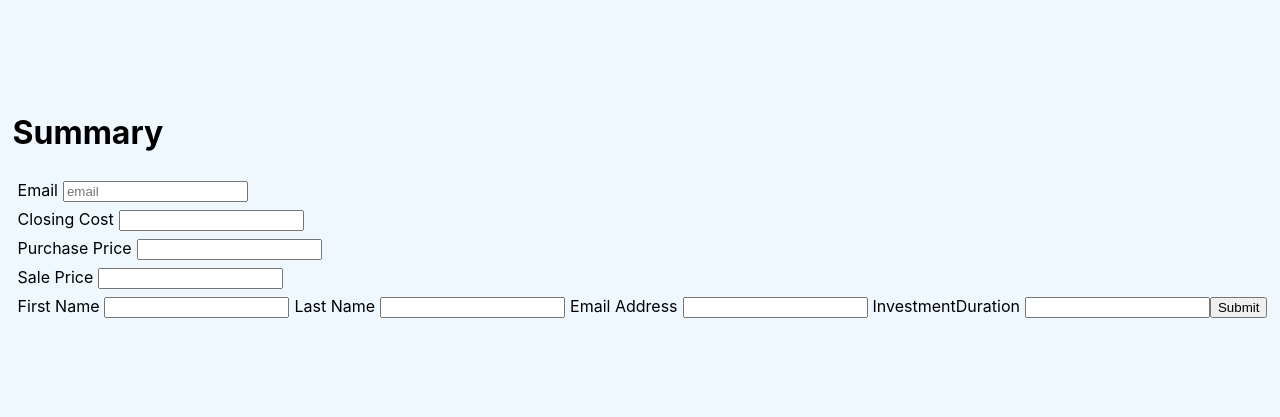
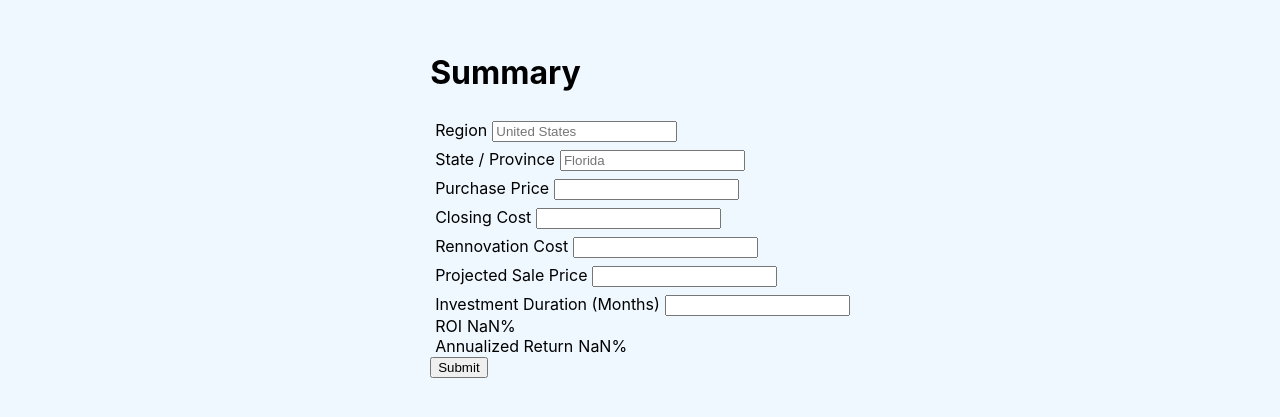
Before and after one commit to delaanthonio/deal-flow, a React (Create React App) app: page / in a window 1280 px wide. Shown: the part 195-612 px from the top of the page. Built offline with nearby package versions, Linux system fonts and the light colour scheme.

Commit message:
feat: add additional fields to real estate form

```diff
--- a/src/RealEstateReonvationForm.tsx
+++ b/src/RealEstateReonvationForm.tsx
@@ -1,178 +1,137 @@
-import { ChangeEventHandler } from 'react';
-import { Field, Form, Formik, useFormik } from 'formik';
+import { ErrorMessage, Field, Form, Formik } from 'formik'
 
 class RealEstateRenovationValues {
-    firstName: string = "";
-    lastName: string = "";
-    email: string = "";
-    purchasePrice: string = "";
-    rennovationCost: string = "";
-    salePrice: string = "";
-    investmentDuration: string = "";
-    closingCost: string = "";
+    closingCost: string = ''
+    investmentDuration: string = ''
+    projectedSalePrice: string = ''
+    purchasePrice: string = ''
+    region: string = ''
+    rennovationCost: string = ''
+    subRegion: string = ''
 }
-
 
 // A custom validation function. This must return an object
 // which keys are symmetrical to our values/initialValues
 const validate = (values: RealEstateRenovationValues) => {
     const errors: RealEstateRenovationValues = {
-        firstName: "", lastName: "", email: "", purchasePrice: "", rennovationCost:
-            "", salePrice: "", investmentDuration: "", closingCost: ""
-    };
-    if (!values.firstName) {
-        errors.firstName = 'Required';
-    } else if (values.firstName.length > 15) {
-        errors.firstName = 'Must be 15 characters or less';
-    }
-
-    if (!values.lastName) {
-        errors.lastName = 'Required';
-    } else if (values.lastName.length > 20) {
-        errors.lastName = 'Must be 20 characters or less';
-    }
-
-    if (!values.email) {
-        errors.email = 'Required';
-        errors.email = 'Required';
-    } else if (!/^[A-Z0-9._%+-]+@[A-Z0-9.-]+\.[A-Z]{2,4}$/i.test(values.email)) {
-        errors.email = 'Invalid email address';
+        region: '',
+        subRegion: '',
+        purchasePrice: '',
+        rennovationCost: '',
+        projectedSalePrice: '',
+        investmentDuration: '',
+        closingCost: '',
     }
 
     if (!values.purchasePrice) {
-        errors.purchasePrice = "Required"
+        errors.purchasePrice = 'Required'
     } else if (!/^[0-9]+$/i.test(values.purchasePrice)) {
-        errors.purchasePrice = 'Invalid Purchase Price';
+        errors.purchasePrice = 'Invalid Purchase Price'
     }
 
-    return errors;
-};
+    return errors
+}
 
-interface FormInputProps {
+interface LabeledFieldProps {
     name: string
     title: string
     placeholder?: string
-    errors?: string | number | readonly string[]
 }
 
-const FormInput = (props: FormInputProps) => {
+interface DisplayFieldProps {
+    name: string
+    title: string
+    value: string
+}
+
+const LabeledField = (props: LabeledFieldProps) => {
     return (
-        <div className='input-container'>
+        <div className="input-container">
             <label htmlFor={props.name}>{props.title}</label>
-            <Field {...props} >
+            <Field {...props}></Field>
+            <ErrorMessage name={props.name} />
+        </div>
+    )
+}
 
-            </Field>
-            {props.errors ? <div>{props.errors}</div> : null}
+const DisplayField = (props: DisplayFieldProps) => {
+    return (
+        <div className="input-container">
+            <label htmlFor={props.name}>{props.title}</label>
+            {props.value}
+            <ErrorMessage name={props.name} />
         </div>
-
     )
 }
 
 export const RealEstateRennovationForm = () => {
-    // Pass the useFormik() hook initial form values, a validate function that will be called when
-    // form values change or fields are blurred, and a submit function that will
-    // be called when the form is submitted
-    const formik = useFormik({
-        initialValues: {
-            firstName: '',
-            lastName: '',
-            email: '',
-            purchasePrice: "",
-            rennovationCost: "",
-            closingCost: "",
-            salePrice: "",
-            investmentDuration: "",
-        },
-        validate,
-        onSubmit: values => {
-            alert(JSON.stringify(values, null, 2));
-        },
-    });
     return (
         <div>
             <Formik
                 initialValues={{
-                    firstName: '',
-                    lastName: '',
-                    email: '',
-                    purchasePrice: "",
-                    rennovationCost: "",
-                    closingCost: "",
-                    salePrice: "",
-                    investmentDuration: "",
+                    purchasePrice: '',
+                    rennovationCost: '',
+                    closingCost: '',
+                    projectedSalePrice: '',
+                    investmentDuration: '',
+                    region: '',
+                    subRegion: '',
                 }}
                 validate={validate}
                 onSubmit={values => {
                     alert(JSON.stringify(values, null, 2))
                 }}
             >
+                {props => {
+                    const projectedSalePrice = parseInt(props.values.projectedSalePrice)
+                    const purchasePrice = parseInt(props.values.purchasePrice)
+                    const returnOnInvestment = (projectedSalePrice - purchasePrice) / purchasePrice
+                    const displayReturnOnInvestment = returnOnInvestment.toLocaleString(undefined, {
+                        style: 'percent',
+                        minimumFractionDigits: 2,
+                    })
 
-                <form onSubmit={formik.handleSubmit}>
+                    const investmentDuration = parseInt(props.values.investmentDuration)
+                    const annualizedReturn =
+                        (1 + returnOnInvestment) ** (12 / investmentDuration) - 1
+                    const displayAnnualizedReturn = annualizedReturn.toLocaleString(undefined, {
+                        style: 'percent',
+                        minimumFractionDigits: 2,
+                    })
+                    return (
+                        <Form>
+                            <h1>Summary</h1>
+                            <LabeledField name="region" title="Region" placeholder="United States" />
+                            <LabeledField
+                                name="subRegion"
+                                title="State / Province"
+                                placeholder="Florida"
+                            />
+                            <LabeledField name="purchasePrice" title="Purchase Price" />
+                            <LabeledField name="closingCost" title="Closing Cost" />
+                            <LabeledField name="rennovationCost" title="Rennovation Cost" />
+                            <LabeledField name="projectedSalePrice" title="Projected Sale Price" />
+                            <LabeledField
+                                name="investmentDuration"
+                                title="Investment Duration (Months)"
+                            />
 
-                    <h1>Summary</h1>
-                    <FormInput name="email" title="Email" placeholder="email" />
-                    <FormInput name="closingCost" title="Closing Cost" />
-                    <FormInput name="purchasePrice" title="Purchase Price" errors={formik.errors.purchasePrice} />
-                    <div className='input-container'>
-                        <label htmlFor="salePrice">Sale Price</label>
-                        <input
-                            id="salePrice"
-                            name="salePrice"
-                            type="text"
-                            onChange={formik.handleChange}
-                            value={formik.values.salePrice}
-                        />
-                        {formik.errors.salePrice ? <div>{formik.errors.salePrice}</div> : null}
-                    </div>
-                    <div className='input-container'>
+                            <DisplayField
+                                name="returnOnInvestment"
+                                title="ROI"
+                                value={displayReturnOnInvestment}
+                            />
+                            <DisplayField
+                                name="annualizedReturn"
+                                title="Annualized Return"
+                                value={displayAnnualizedReturn}
+                            />
 
-                    </div>
-
-                    <label htmlFor="firstName">First Name</label>
-                    <input
-                        id="firstName"
-                        name="firstName"
-                        type="text"
-                        onChange={formik.handleChange}
-                        value={formik.values.firstName}
-                    />
-                    {formik.errors.firstName ? <div>{formik.errors.firstName}</div> : null}
-
-                    <label htmlFor="lastName">Last Name</label>
-                    <input
-                        id="lastName"
-                        name="lastName"
-                        type="text"
-                        onChange={formik.handleChange}
-                        value={formik.values.lastName}
-                    />
-                    {formik.errors.lastName ? <div>{formik.errors.lastName}</div> : null}
-
-
-                    <label htmlFor="email">Email Address</label>
-                    <input
-                        id="email"
-                        name="email"
-                        type="email"
-                        onChange={formik.handleChange}
-                        value={formik.values.email}
-                    />
-                    {formik.errors.email ? <div>{formik.errors.email}</div> : null}
-
-                    <label htmlFor="investmentDuration">InvestmentDuration</label>
-                    <input
-                        id="investmentDuration"
-                        name="investmentDuration"
-                        type="investmentDuration"
-                        onChange={formik.handleChange}
-                        value={formik.values.investmentDuration}
-                    />
-                    {formik.errors.investmentDuration ? <div>{formik.errors.investmentDuration}</div> : null}
-
-                    <button type="submit">Submit</button>
-                </form>
-
+                            <button type="submit">Submit</button>
+                        </Form>
+                    )
+                }}
             </Formik>
-        </div >
-    );
-};
+        </div>
+    )
+}
```
